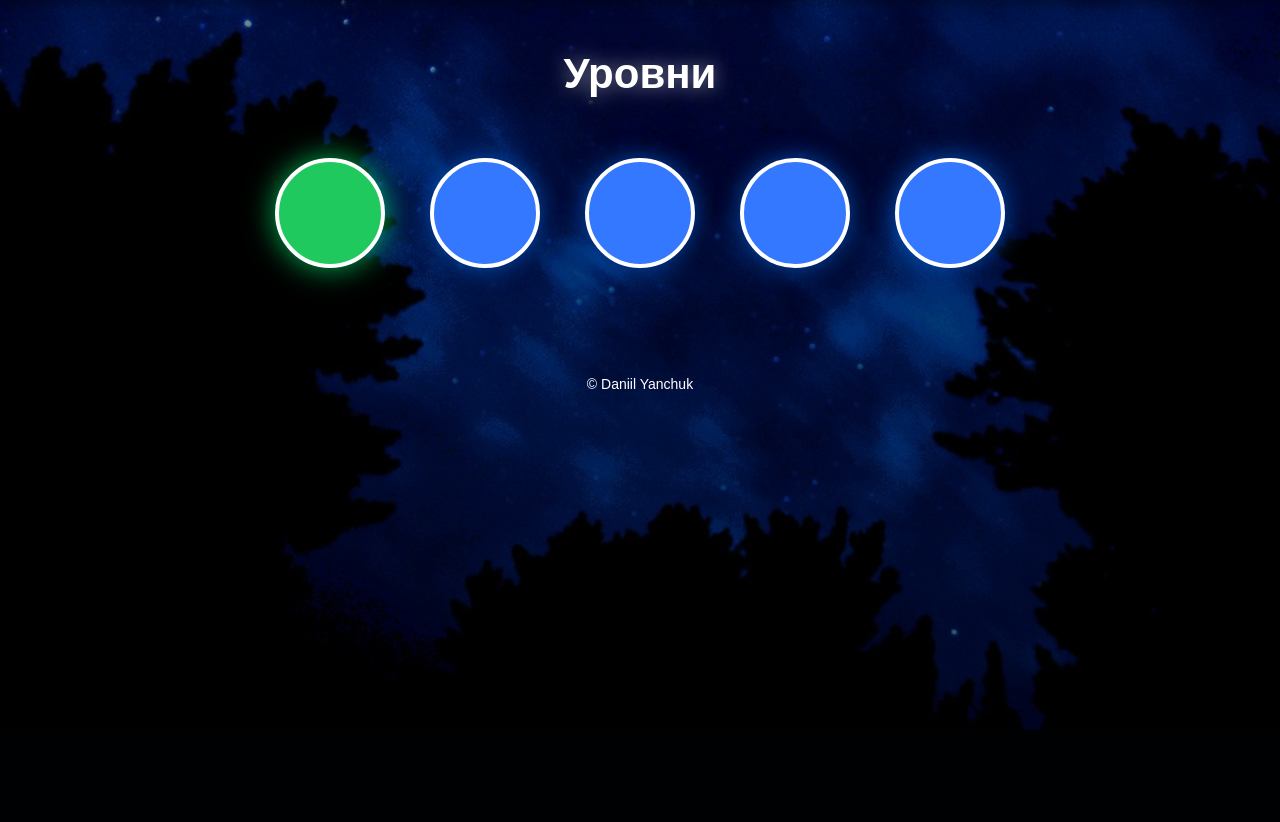
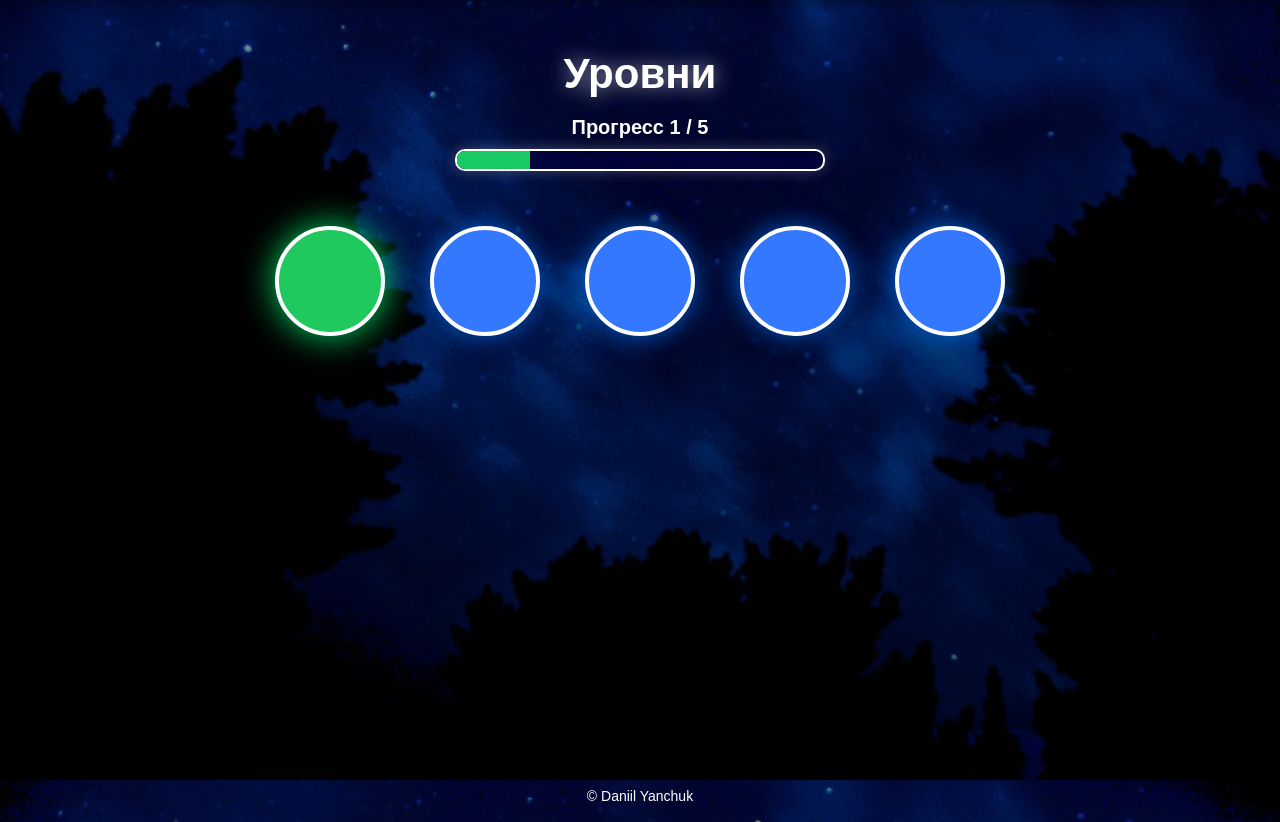
Before and after one commit to Daniil9123/Worldus, a PHP site: page /levels.php in a window 1280 px wide. Shown: the part 70-892 px from the top of the page. Before the commit the page ends 800 px from the top, so only its background shows below. Run offline with PHP 8.4, Linux system fonts and the light colour scheme; a user stored in the database is signed in; data comes from the database, SQL or seed files in the repository; tables that the repository leaves empty hold one stand-in row (values such as "Sample post").

Commit message:
Уровни полностью готовы. Переход на следующую страницу уровня есть. Отображение прогресса уровня тоже есть.

```diff
--- a/assets/css/style.css
+++ b/assets/css/style.css
@@ -228,28 +228,66 @@ form input::placeholder {
     font-size: 16px;
 }
 
+
 /* ===== LEVELS PAGE ===== */
 
 .levels-page {
     width: 100%;
+    min-height: calc(100vh - 70px);
+
     display: flex;
     flex-direction: column;
     align-items: center;
 
-    padding: 50px 20px;
+    padding: 50px 20px 30px;
 }
 
 .levels-title {
     color: white;
     font-size: 42px;
+    margin-bottom: 18px;
+    text-shadow: 0 0 20px rgba(255,255,255,0.6);
+}
 
-    margin-bottom: 60px;
-    text-shadow: 0 0 20px rgba(255,255,255,0.5);
+/* ===== LEVELS PROGRESS ===== */
+
+.levels-progress {
+    width: 370px;
+    max-width: 90%;
+    margin-bottom: 55px;
+    text-align: center;
 }
+
+.levels-progress p {
+    font-size: 20px;
+    font-weight: bold;
+    margin-bottom: 10px;
+}
+
+.levels-progress-bar {
+    width: 100%;
+    height: 22px;
+
+    border: 2px solid white;
+    border-radius: 10px;
+
+    overflow: hidden;
+    background: rgba(0, 0, 60, 0.65);
+
+    box-shadow: 0 0 14px rgba(255,255,255,0.25);
+}
+
+.levels-progress-fill {
+    height: 100%;
+    background: #18c964;
+    transition: 0.3s;
+}
+
+/* ===== LEVELS MAP ===== */
 
 .levels-map {
     width: 100%;
-    max-width: 950px;
+    max-width: 1000px;
 
     display: flex;
     justify-content: center;
@@ -269,6 +307,8 @@ form input::placeholder {
     text-decoration: none;
 }
 
+/* ===== LEVEL CIRCLE ===== */
+
 .level-circle {
     width: 110px;
     height: 110px;
@@ -286,13 +326,13 @@ form input::placeholder {
     color: white;
 
     transition: 0.3s;
-    box-shadow: 0 0 25px rgba(0, 120, 255, 0.6);
+    box-shadow: 0 0 25px rgba(0, 120, 255, 0.7);
 }
 
 .level-item a .level-circle:hover {
     transform: scale(1.08);
     cursor: pointer;
-    box-shadow: 0 0 40px rgba(0, 150, 255, 0.9);
+    box-shadow: 0 0 40px rgba(0, 150, 255, 1);
 }
 
 .locked {
@@ -302,7 +342,85 @@ form input::placeholder {
 
 .completed {
     background: #1fc95d;
-    box-shadow: 0 0 30px rgba(0,255,120,0.7);
+    box-shadow: 0 0 35px rgba(0,255,120,0.85);
+}
+
+/* ===== LEVEL PAGINATION ===== */
+
+.level-pagination {
+    margin-top: 55px;
+
+    display: flex;
+    justify-content: center;
+    align-items: center;
+
+    gap: 22px;
+}
+
+.arrow-btn {
+    width: 64px;
+    height: 64px;
+
+    border-radius: 50%;
+    border: 3px solid white;
+
+    display: flex;
+    justify-content: center;
+    align-items: center;
+
+    background: rgba(0, 0, 120, 0.85);
+    color: white;
+
+    font-size: 38px;
+    font-weight: bold;
+    line-height: 1;
+
+    text-decoration: none;
+
+    box-shadow: 0 0 20px rgba(0, 80, 255, 0.6);
+    transition: 0.3s;
+}
+
+.arrow-btn:hover {
+    transform: scale(1.1);
+    background: #1d35ff;
+}
+
+.arrow-btn.disabled {
+    opacity: 0.35;
+    cursor: not-allowed;
+    pointer-events: none;
+}
+
+/* ===== PAGE SELECT ===== */
+
+.page-select-form {
+    margin: 0;
+}
+
+.page-select {
+    min-width: 90px;
+
+    padding: 9px 14px;
+
+    border-radius: 8px;
+    border: 2px solid white;
+
+    background: rgba(0, 0, 80, 0.9);
+    color: white;
+
+    font-size: 18px;
+    font-weight: bold;
+    text-align: center;
+
+    cursor: pointer;
+
+    box-shadow: 0 0 15px rgba(0, 80, 255, 0.45);
+}
+
+.page-select option {
+    background: #08005f;
+    color: white;
 }
 
 /* ===== QUESTION PAGE ===== */
--- a/levels.php
+++ b/levels.php
@@ -1,4 +1,5 @@
 <?php
+
 include "config/db.php";
 include "includes/header.php";
 
@@ -12,25 +13,68 @@ $user_id = (int)$_SESSION['user_id'];
 $category_id = isset($_GET['category'])
     ? (int)$_GET['category']
     : 1;
-?>
 
-<div class="levels-page">
-    <h1 class="levels-title">Уровни</h1>
+$page = isset($_GET['page'])
+    ? (int)$_GET['page']
+    : 1;
 
-    <div class="levels-map">
+if ($page < 1) {
+    $page = 1;
+}
 
-<?php
+$levels_per_page = 5;
+$offset = ($page - 1) * $levels_per_page;
+
+$count_result = $conn->query("
+    SELECT COUNT(*) AS total
+    FROM levels
+    WHERE category_id = $category_id
+");
+
+$total_levels = (int)$count_result->fetch_assoc()['total'];
+$total_pages = ceil($total_levels / $levels_per_page);
+
+$completed_result = $conn->query("
+    SELECT COUNT(*) AS completed_count
+    FROM progress
+    INNER JOIN levels ON progress.level_id = levels.id
+    WHERE progress.user_id = $user_id
+    AND levels.category_id = $category_id
+    AND progress.completed = 1
+");
+
+$completed_levels = (int)$completed_result->fetch_assoc()['completed_count'];
+
+$progress_percent = $total_levels > 0
+    ? ($completed_levels / $total_levels) * 100
+    : 0;
+
 $result = $conn->query("
     SELECT *
     FROM levels
     WHERE category_id = $category_id
     ORDER BY level_order ASC
+    LIMIT $levels_per_page OFFSET $offset
 ");
 
-while ($level = $result->fetch_assoc()) {
+?>
+
+<div class="levels-page">
+
+<h1 class="levels-title">Уровни</h1>
+<div class="levels-progress">
+    <p>Прогресс <?= $completed_levels ?> / <?= $total_levels ?></p>
+
+    <div class="levels-progress-bar">
+        <div class="levels-progress-fill" style="width: <?= $progress_percent ?>%"></div>
+    </div>
+</div>
+
+<div class="levels-map">
+
+<?php while ($level = $result->fetch_assoc()) {
 
     $level_id = (int)$level['id'];
-
     $locked = false;
 
     if (!empty($level['required_level'])) {
@@ -63,6 +107,7 @@ while ($level = $result->fetch_assoc()) {
 ?>
 
 <div class="level-item">
+
 <?php if ($locked): ?>
 
     <div class="level-circle locked">🔒</div>
@@ -76,11 +121,49 @@ while ($level = $result->fetch_assoc()) {
     </a>
 
 <?php endif; ?>
+
 </div>
 
 <?php } ?>
 
 </div>
+
+<?php if ($total_pages > 1): ?>
+
+<div class="level-pagination">
+
+    <?php if ($page > 1): ?>
+        <a class="arrow-btn" href="levels.php?category=<?= $category_id ?>&page=<?= $page - 1 ?>">
+            ←
+        </a>
+    <?php else: ?>
+        <span class="arrow-btn disabled">←</span>
+    <?php endif; ?>
+
+    <form method="GET" class="page-select-form">
+        <input type="hidden" name="category" value="<?= $category_id ?>">
+
+        <select name="page" onchange="this.form.submit()" class="page-select">
+            <?php for ($i = 1; $i <= $total_pages; $i++): ?>
+                <option value="<?= $i ?>" <?= $i == $page ? 'selected' : '' ?>>
+                    <?= $i ?> / <?= $total_pages ?>
+                </option>
+            <?php endfor; ?>
+        </select>
+    </form>
+
+    <?php if ($page < $total_pages): ?>
+        <a class="arrow-btn" href="levels.php?category=<?= $category_id ?>&page=<?= $page + 1 ?>">
+            →
+        </a>
+    <?php else: ?>
+        <span class="arrow-btn disabled">→</span>
+    <?php endif; ?>
+
+</div>
+
+<?php endif; ?>
+
 </div>
 
 <?php include "includes/footer.php"; ?>
```
Lines whose indentation alone changed are shown as unchanged.
